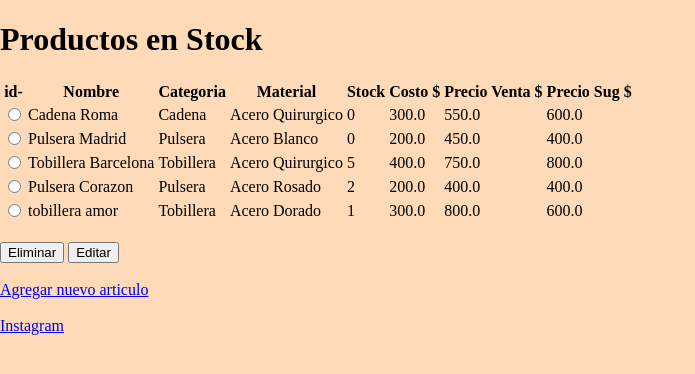
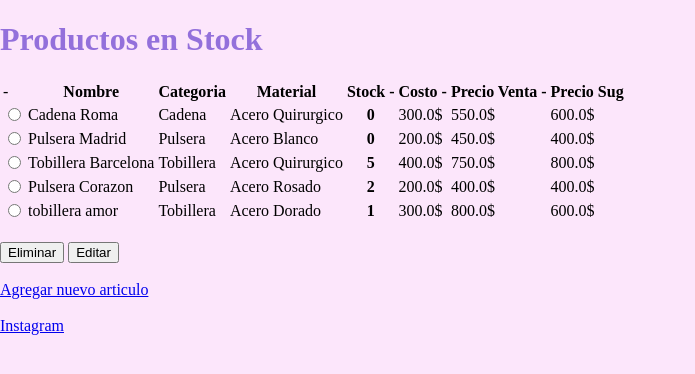
Before and after one commit to Mgrillo03/stock_forever, a Django app: page /stock/ in a window 1280 px wide. Shown: the top 374 px of the page, without its empty margins (0-695 px from the left). Run offline with Django 3.2, Linux system fonts and the light colour scheme; data comes from the database, SQL or seed files in the repository; both versions use the stored data as it was after the commit.

Commit message:
style.css added to all de html files, prevention code added y views.py

```diff
--- a/stock_forever/stock/static/stock/css/style.css
+++ /dev/null
@@ -1,31 +0,0 @@
-body {
-    margin: 0;
-    background-color: peachpuff;
-}
-
-.titulo {
-    color: mediumpurple;
-}
-.stock {
-    display: flex;
-    width: 100%;
-    height: 100vh;
-    margin-left: 16px;
-}
-.form-container {
-
-    width: 250px;
-}
-.form {
-    display: flex;
-    flex-direction: column;
-}
-.label {
-    font-weight: bold;
-    font-size: 14 px;
-    margin-bottom: 4 px;
-}
-.input {
-    margin-bottom: 8px;
-    border: none;
-}
--- a/stock_forever/static/css/style.css
+++ b/stock_forever/stock/static/stock/style.css
@@ -1,6 +1,6 @@
 body {
     margin: 0;
-    background-color: peachpuff;
+    background-color: rgb(252, 230, 251) !important;
 }
 
 .titulo {
--- a/stock_forever/stock/templates/stock/add.html
+++ b/stock_forever/stock/templates/stock/add.html
@@ -1,4 +1,6 @@
 <!DOCTYPE html>
+{% load static %}
+<link rel="stylesheet" href="{% static 'stock/style.css' %}">
 <html lang="en">
 <head>
     <meta charset="UTF-8">
--- a/stock_forever/stock/templates/stock/delete.html
+++ b/stock_forever/stock/templates/stock/delete.html
@@ -1,4 +1,6 @@
 <!DOCTYPE html>
+{% load static %}
+<link rel="stylesheet" href="{% static 'stock/style.css' %}">
 <html lang="en">
 <head>
     <meta charset="UTF-8">
@@ -7,7 +9,7 @@
     <title>Document</title>
 </head>
 <body>
-    <h1>Estas a punto de eliminar el articulo: {{product.name}}</h1>
+    <h1 class="titulo">Estas a punto de eliminar el articulo: {{product.name}}</h1>
     <h3>estas seguro que deseas continuar?</h3><br>
     <form action="{% url 'stock:confirm_delete' product.id %}" method="post">
         {% csrf_token %}
--- a/stock_forever/stock/templates/stock/index.html
+++ b/stock_forever/stock/templates/stock/index.html
@@ -1,16 +1,18 @@
 <!DOCTYPE html>
+{% load static %}
+<link rel="stylesheet" href="{% static 'stock/style.css' %}">
 <html lang="es">
 <head>
     <meta charset="UTF-8">
     <meta http-equiv="X-UA-Compatible" content="IE=edge">
     <meta name="viewport" content="width=device-width, initial-scale=1.0">
     <title>Stock Forever</title>
-    <link rel="stylesheet" href="./css/style.css">
+
 </head>
 <body>
     {% if product_list %}
         <header>
-            <h1>Productos en Stock</h1>
+            <h1 class="titulo">Productos en Stock</h1>
         </header>
         <main>
 
@@ -18,14 +20,14 @@
             {% csrf_token %}
             <table>
                 <tr>
-                <th >id-</th>
+                <td >-</td>
                 <th ><strong>Nombre </strong></th>
                 <th ><strong> Categoria </strong></th>
                 <th ><strong> Material </strong></th>
-                <th ><strong> Stock </strong></th>
-                <th ><strong> Costo $ </strong></th>
-                <th ><strong> Precio Venta $ </strong></th>
-                <th ><strong> Precio Sug $ </strong></th>
+                <th ><strong> Stock -</strong></th>
+                <th ><strong> Costo - </strong></th>
+                <th ><strong> Precio Venta - </strong></th>
+                <th ><strong> Precio Sug </strong></th>
                 </tr>
 
                 {% for choice in product_list  %}
@@ -40,10 +42,10 @@
                             <td>{{choice.name}}</td>
                             <td>{{choice.category}}</td>
                             <td>{{choice.material}}</td>
-                            <td>{{choice.stock}}</td>
-                            <td>{{choice.price}}</td>
-                            <td>{{choice.sell_price}} </td>
-                            <td>{{choice.sug_price}}</td>
+                            <th>{{choice.stock}}</th>
+                            <td>{{choice.price}}$</td>
+                            <td>{{choice.sell_price}}$ </td>
+                            <td>{{choice.sug_price}}$</td>
                             </tr>
                         </label>
                 {% endfor %}
@@ -55,7 +57,9 @@
             <br>
 
         </form>
-
+        {% if error_message %}
+        <p><strong>{{error_message}}</strong></p>
+        {% endif %}
 
         </main>
     {% else %}
--- a/stock_forever/stock/templates/stock/new.html
+++ b/stock_forever/stock/templates/stock/new.html
@@ -7,7 +7,7 @@
     <meta http-equiv="X-UA-Compatible" content="IE=edge">
     <meta name="viewport" content="width=device-width, initial-scale=1.0">
     <title>Agregar nuevo articulo</title>
-    <link href="{% static '/css/style.css' %}" type="text/css" rel="stylesheet" media="screen,projection" />
+    <link rel="stylesheet" href="{% static 'stock/style.css' %}">
 </head>
 <body>
     <div class="stock">
--- a/stock_forever/stock/templates/stock/product_deleted.html
+++ b/stock_forever/stock/templates/stock/product_deleted.html
@@ -1,4 +1,6 @@
 <!DOCTYPE html>
+{% load static %}
+<link rel="stylesheet" href="{% static 'stock/style.css' %}">
 <html lang="en">
 <head>
     <meta charset="UTF-8">
@@ -7,8 +9,8 @@
     <title>Document</title>
 </head>
 <body>
-    <h1>{{message}}</h1>
+    <h1 class="titulo">Eliminado Satisfactoriamente</h1>
 
-    <a href="{% url 'stock:index' %}"> regresar a inicio</a>
+    <a href="{% url 'stock:index' %}"> Volver a inicio</a>
 </body>
 </html>
--- a/stock_forever/stock/templates/stock/update_saved.html
+++ b/stock_forever/stock/templates/stock/update_saved.html
@@ -1,4 +1,6 @@
 <!DOCTYPE html>
+{% load static %}
+<link rel="stylesheet" href="{% static 'stock/style.css' %}">
 <html lang="en">
 <head>
     <meta charset="UTF-8">
@@ -7,7 +9,7 @@
     <title>Document</title>
 </head>
 <body>
-    <h1>GUARDADO {{name}}</h1>
+    <h1 class="titulo">Cambios guardados Satisfactoriamente {{name}}</h1>
     <br><br><br>
     <a href="{% url 'stock:index' %}">volver a inicio</a>
 </body>
--- a/stock_forever/stock/views.py
+++ b/stock_forever/stock/views.py
@@ -52,23 +52,29 @@ def save_update(request, product_id):
     })
 
 def update_or_delete(request):
-    if request.POST["action"] == "Editar":
+    product_list = Product.objects.all()
+    try:
         product = get_object_or_404(Product, pk=request.POST["choice"])
-        return render(request, "stock/update.html",{
-            'product' : product
-        })
-    elif request.POST["action"] == "Eliminar":
-        product = get_object_or_404(Product, pk=request.POST["choice"])
-        return render(request, "stock/delete.html",{
-            'product' : product
-        })
+    except (KeyError, Product.DoesNotExist):
+                return render(request, "stock/index.html", {
+                    'product_list':product_list,
+                        "error_message": "No elegiste un articulo"
+                })
+    else:
+
+        if request.POST["action"] == "Editar":
+            return render(request, "stock/update.html",{
+                'product' : product
+            })
+        elif request.POST["action"] == "Eliminar":
+            return render(request, "stock/delete.html",{
+                'product' : product
+            })
 
 def confirm_detele(request, product_id):
     if request.POST["action"] == "Eliminar":
         product = get_object_or_404(Product, pk=product_id)
         product.delete()
-        return render(request, "stock/product_deleted.html",{
-            'message':'Eliminado Satisfactoriamente'
-        })
+        return render(request, "stock/product_deleted.html",{})
     else:
         return HttpResponseRedirect(reverse("stock:index"))
```
Also changed, not shown: stock_forever/stock/templates/stock/update.html (+3 -34 lines), stock_forever/db.sqlite3.
